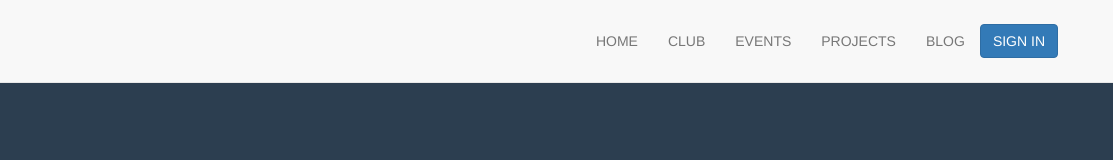
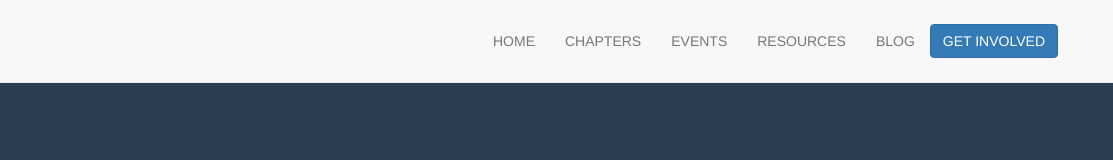
Before and after one commit to bobbyslife/SecondGenOrg.github.io, a website: page index.html in a window 1280 px wide. Shown: the full height of the page, 167-1280 px from the left. Drawn offline with nearby package versions, Linux system fonts and the light colour scheme.

Commit message:
Update index.html

```diff
--- a/index.html
+++ b/index.html
@@ -42,13 +42,13 @@
   		<div class="collapse navbar-collapse navHeaderCollapse">
 	  		<ul class="nav navbar-nav navbar-right">
 	  			 <li class="nav-item"><a href="#about">HOME</a></li>
-	  			 <li class="nav-item"><a href="#">CLUB</a></li>
+	  			 <li class="nav-item"><a href="#">CHAPTERS</a></li>
 	  			 <li class="nav-item"><a href="#">EVENTS</a></li>
-	  			 <li class="nav-item"><a href="#">PROJECTS</a></li>
+	  			 <li class="nav-item"><a href="#">RESOURCES</a></li>
 	  			 <li class="nav-item"><a href="#">BLOG</a></li>
 	  			 <li class="nav-item">
 	  			     <p class="navbar-btn">
-	  			         <a href="#" class="btn btn-primary btn-xl page-scroll">SIGN IN</a>
+	  			         <a href="#" class="btn btn-primary btn-xl page-scroll">GET INVOLVED</a>
 	  			      </p>
 	  			  </li>
 	  		</ul>
```
